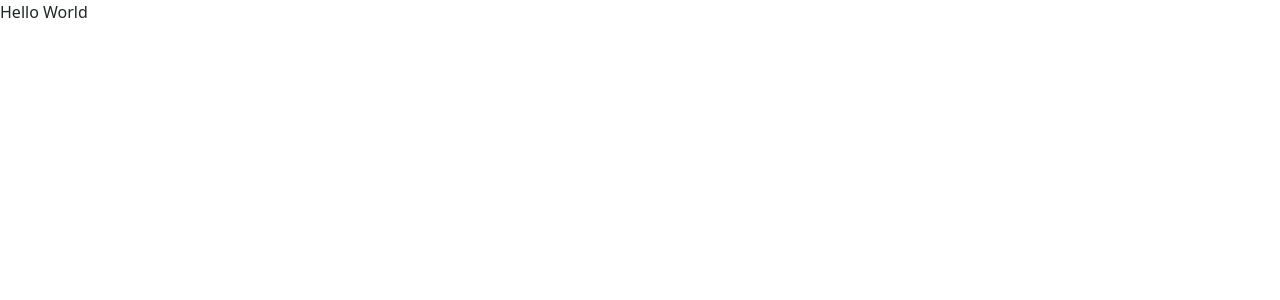
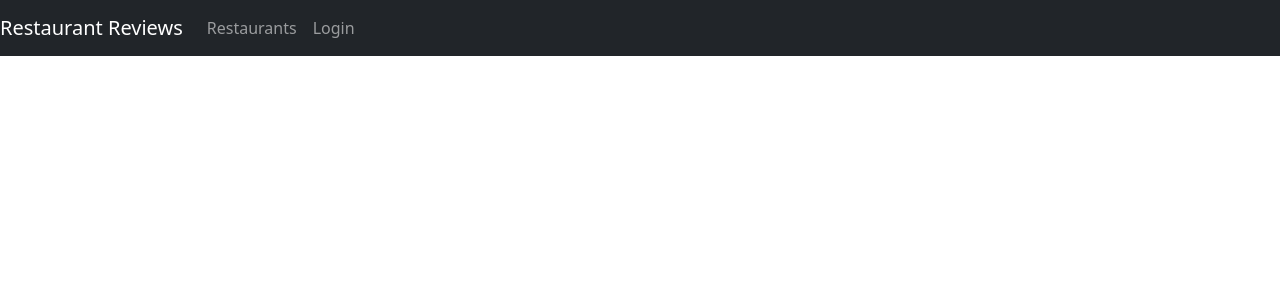
Before and after one commit to shaunvaidyan/restaurantsMERN, a React (Create React App) app in the folder frontend/: page /restaurants/1 in a window 1280 px wide. Shown: the top 300 px of the page. Built offline with nearby package versions, Linux system fonts and the light colour scheme.

Commit message:
fixed react v6 deprecations

```diff
--- a/frontend/package.json
+++ b/frontend/package.json
@@ -8,6 +8,7 @@
     "@testing-library/user-event": "^13.5.0",
     "react": "^17.0.2",
     "react-dom": "^17.0.2",
+    "react-router-dom": "^6.2.2",
     "react-scripts": "5.0.0",
     "web-vitals": "^2.1.4"
   },
--- a/frontend/src/App.js
+++ b/frontend/src/App.js
@@ -1,16 +1,68 @@
 import React from "react";
-import { Switch, Route, Link } from "react-router-dom";
+import { BrowserRouter as Router, Routes, Route, Link } from "react-router-dom";
 import "bootstrap/dist/css/bootstrap.min.css";
 
 import AddReview from "./components/AddReview";
 import Login from "./components/Login";
-import Restaurants from "./components/Restaurants";
+import Restaurant from "./components/Restaurants";
 import RestaurantsList from "./components/RestaurantsList";
 
 function App() {
+  const [user, setUser] = React.useState(null); // creates state variable in our react app w/ initial value of null
+
+  async function login(user = null){  // calls login function and sets user --Placeholder Login for real login system--
+    setUser(user);
+  }
+
+  async function logout(){
+    setUser(null)
+  }
+
+
   return (
-    <div className="App">
-      Hello World
+    <div>
+      <nav className="navbar navbar-expand navbar-dark bg-dark">
+        <a href="/restaurants" className="navbar-brand">Restaurant Reviews</a>
+        <div className="navbar-nav mr-auto">
+          <li className="nav-item">
+            <Link to={"/restaurants"} className="nav-link">
+              Restaurants
+            </Link>
+          </li>
+          <li className="nav-item">
+            { user ? (
+              <a onClick={logout} className="nav-link" style={{cursor:'pointer'}}>
+                Logout {user.name}
+              </a>
+            ) : (
+              <Link to={"/login"} className="nav-link">
+                Login
+              </Link>
+              )}
+          </li>
+        </div>
+      </nav>
+      <div className="container mt-3">
+        <Routes>
+          <Route exact path={"/"} element={RestaurantsList} />
+          {/* <Route
+            path="/restaurants/:id/review"
+            render={(props)=> (
+              <AddReview {...props} user={user} />
+            )}
+          />
+          <Route
+            path="/restaurants/:id"
+            render={(props) => (
+              <Restaurant {...props} user={user} />
+            )}
+          /> */}
+          <Route
+            path="/login"
+            element = { <Login login={login} /> }
+          />
+        </Routes>
+      </div>
     </div>
   );
 }
--- a/frontend/src/components/Restaurants.js
+++ b/frontend/src/components/Restaurants.js
@@ -2,7 +2,7 @@ import React from "react";
 
 
 
-function Restaurants() {
+function Restaurant() {
   return (
     <div className="App">
       Hello World
@@ -10,4 +10,4 @@ function Restaurants() {
   );
 }
 
-export default Restaurants;
+export default Restaurant;
--- a/frontend/src/index.js
+++ b/frontend/src/index.js
@@ -1,13 +1,13 @@
 import React from 'react';
 import ReactDOM from 'react-dom';
-import './index.css';
 import App from './App';
 import reportWebVitals from './reportWebVitals';
+import { BrowserRouter } from "react-router-dom";
 
 ReactDOM.render(
-  <React.StrictMode>
+  <BrowserRouter>
     <App />
-  </React.StrictMode>,
+    </BrowserRouter>,
   document.getElementById('root')
 );
 
```
Also changed, not shown: 1 other file (tests, documents, lock files or other folders).
